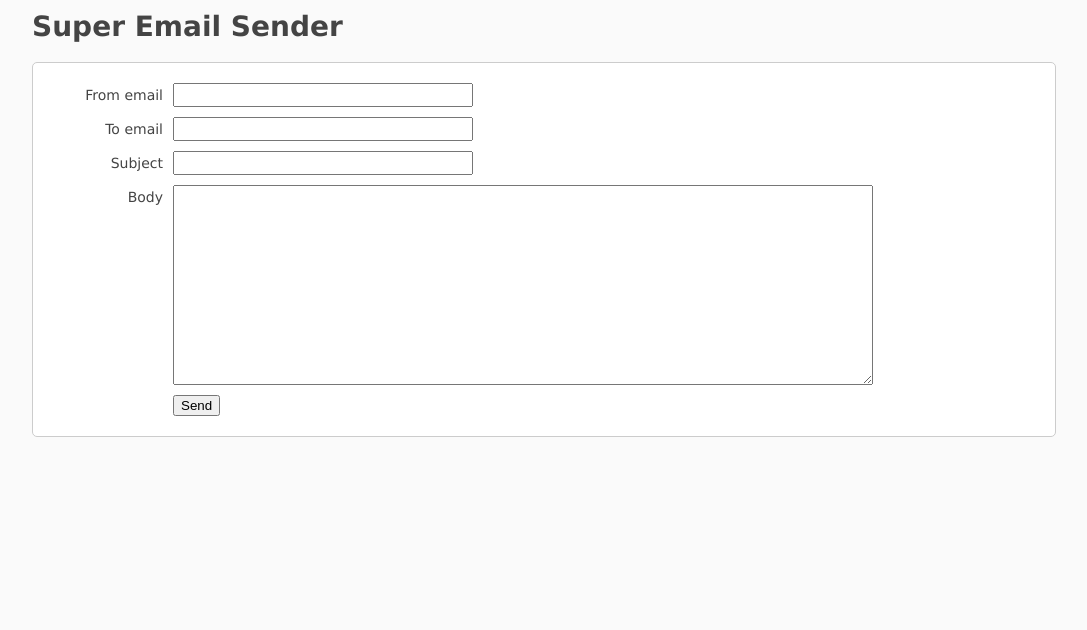
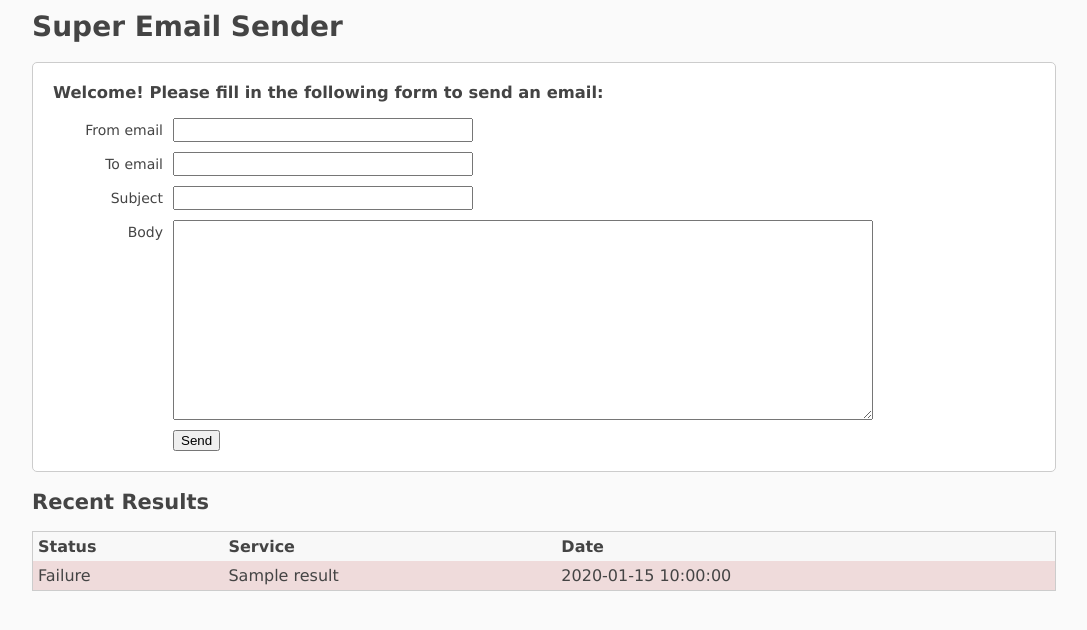
Before and after one commit to drusz/uber, a Flask app: template uber/templates/index.html in a window 1280 px wide. Shown: the top 630 px of the page, without its empty margins (96-1183 px from the left). Run offline with Flask 2, Linux system fonts and the light colour scheme; the template is opened without the code that fills it: values that come from a table or form of the project are taken from there, most other values are stand-ins (such as "Sample title", 1, 10 or a date in 2020); parts of the project's set-up code (start-up, migrations or seed data) failed here and were passed over.

Commit message:
store email sending results in mongodb, show a table of recent results on index page

```diff
--- a/requirements.txt
+++ b/requirements.txt
@@ -1,14 +1,15 @@
 Flask==0.10.1
-Flask-Redis==0.0.5
 Flask-WTF==0.9.5
 Jinja2==2.7.3
 MarkupSafe==0.23
 WTForms==1.0.5
 Werkzeug==0.9.6
+flask-mongoengine==0.7.0
 itsdangerous==0.24
 mock==1.0.1
+mongoengine==0.8.7
 nose==1.3.3
+pymongo==2.7.1
 python-memcached==1.53
-redis==2.10.1
 requests==2.3.0
 wsgiref==0.1.2
--- a/uber/__init__.py
+++ b/uber/__init__.py
@@ -1,4 +1,5 @@
 from flask import Flask
+from flask.ext.mongoengine import MongoEngine
 
 from werkzeug.contrib.cache import MemcachedCache
 
@@ -9,6 +10,8 @@ app.config.from_object('settings')
 
 cache = MemcachedCache(['127.0.0.1:11211'])
 
+db = MongoEngine(app)
+
 
 import models
 import views
--- a/uber/emailer/forms.py
+++ b/uber/emailer/forms.py
@@ -1,11 +1,11 @@
 from flask_wtf import Form
 
 from wtforms import TextField, TextAreaField
-from wtforms.validators import DataRequired, Email
+from wtforms.validators import DataRequired, Email, Length
 
 
 class EmailForm(Form):
-    from_email = TextField('From email', validators=[DataRequired(), Email()])
-    to_email = TextField('To email', validators=[DataRequired(), Email()])
-    subject = TextField('Subject', validators=[DataRequired()])
-    body = TextAreaField('Body', validators=[DataRequired()])
+    from_email = TextField('From email', validators=[DataRequired(), Email(), Length(max=255)])
+    to_email = TextField('To email', validators=[DataRequired(), Email(), Length(max=255)])
+    subject = TextField('Subject', validators=[DataRequired(), Length(max=255)])
+    body = TextAreaField('Body', validators=[DataRequired(), Length(max=512)])
--- a/uber/static/css/style.css
+++ b/uber/static/css/style.css
@@ -12,11 +12,31 @@ body {
     width: 1024px;
     margin: 10px auto 0;
 }
+.alert {
+    padding: 10px;
+    margin-top: 20px;
+    font-size: 14px;
+}
+.alert.error {
+    background-color: #efdbdb;
+    color: #b64a48;
+    border: 1px solid #ebd0d4;
+    border-radius: 4px;
+}
+.alert.success {
+    background-color: #daebd3;
+    color: #498e4a;
+    border: 1px solid #d5e8c6;
+    border-radius: 4px;
+}
 form {
     background: #fff;
     padding: 20px;
     border: 1px solid #ccc;
     border-radius: 5px;
+}
+form h3 {
+    margin-top: 0;
 }
 form input[type='text'] {
     width: 300px;
@@ -45,20 +65,25 @@ form .control-errors {
     color: #ff0000;
     font-size: 12px;
 }
-.alert {
-    padding: 10px;
-    margin-top: 20px;
-    font-size: 14px;
+.recent-results {
+    background: #f8f8f8;
+    width: 100%;
+    border-collapse: collapse;
+    border: 1px solid #ccc;
 }
-.alert.error {
-    background-color: #efdbdb;
-    color: #b64a48;
-    border: 1px solid #ebd0d4;
-    border-radius: 4px;
+.recent-results tr {
+    padding: 5px;
 }
-.alert.success {
-    background-color: #daebd3;
-    color: #498e4a;
-    border: 1px solid #d5e8c6;
-    border-radius: 4px;
+.recent-results tr.success {
+    background: #daebd3;
 }
+.recent-results tr.error {
+    background: #efdbdb;
+}
+.recent-results th {
+    padding: 5px;
+    text-align: left;
+}
+.recent-results td {
+    padding: 5px;
+}
--- a/uber/templates/index.html
+++ b/uber/templates/index.html
@@ -4,6 +4,8 @@
     <h1>Super Email Sender</h1>
 
     <form method="POST" action="{{ url_for('index') }}">
+        <h3>Welcome! Please fill in the following form to send an email:</h3>
+
         {{ form.hidden_tag() }}
         {{ form_field(form.from_email) }}
         {{ form_field(form.to_email) }}
@@ -13,6 +15,32 @@
             <input type="submit" value="Send" />
         </div>
     </form>
+
+    <h2>Recent Results</h2>
+    {% if recent_results %}
+        <table class="recent-results">
+            <tr>
+                <th>Status</th>
+                <th>Service</th>
+                <th>Date</th>
+            </tr>
+            {% for result in recent_results %}
+                <tr class="{% if result.success %}success{% else %}error{% endif %}">
+                    <td>
+                        {% if result.success %}Success{% else %}Failure{% endif %}
+                    </td>
+                    <td>
+                        {{ result.full_service_name }}
+                    </td>
+                    <td>
+                        {{ result.friendly_date }}
+                    </td>
+                </tr>
+            {% endfor %}
+        </table>
+    {% else %}
+        None yet, try sending an email above!
+    {% endif %}
 {% endblock %}
 
 {% macro form_field(field) %}
@@ -22,6 +50,5 @@
             {{ field() }}
             <div class="control-errors">{% if field.errors %}{{ field.errors[0] }}{% endif %}</div>
         </div>
-
     </div>
 {%- endmacro %}
--- a/uber/views.py
+++ b/uber/views.py
@@ -3,12 +3,15 @@ from flask import flash
 
 from uber import app
 from uber import emailer
+from uber.models import *
 from uber.emailer.forms import EmailForm
 
 
 @app.route('/', methods=['GET', 'POST'])
 def index():
     form = EmailForm()
+
+    recent_results = EmailServiceResult.objects.order_by('-timestamp').limit(20)
 
     if form.validate_on_submit():
         from_email = form.from_email.data
@@ -23,4 +26,4 @@ def index():
         else:
             flash('There was a problem sending your email! Please try again later.', 'error')
 
-    return render_template('index.html', form=form)
+    return render_template('index.html', form=form, recent_results=recent_results)
```
Also changed, not shown: uber/emailer/__init__.py (+23 -0 lines), uber/models.py (+23 -0 lines).
